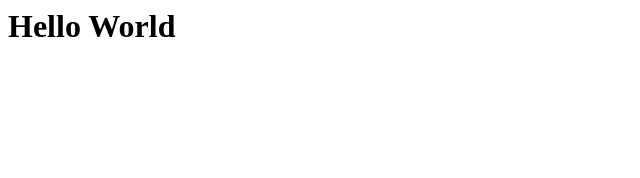
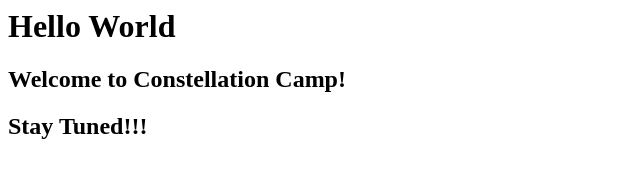
Before and after one commit to ConstellationCamp/staticpage1, a plain HTML site: page index.html in a window 1280 px wide. Shown: the whole page, without its empty margins (0-640 px from the left). Drawn offline with Linux system fonts and the light colour scheme.

Commit message:
Update index.html

```diff
--- a/index.html
+++ b/index.html
@@ -1 +1,3 @@
 <h1>Hello World</h1>
+<h2>Welcome to Constellation Camp!</h2>
+<h2>Stay Tuned!!!</h2>
```
